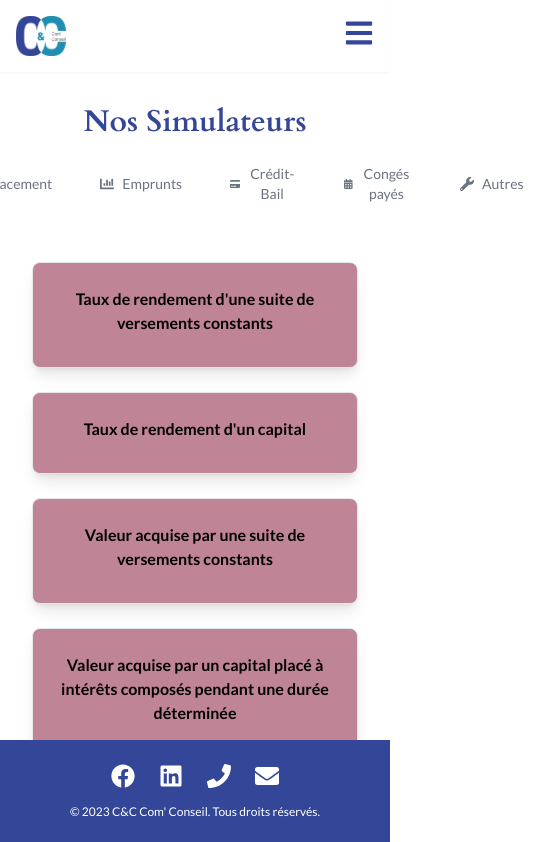
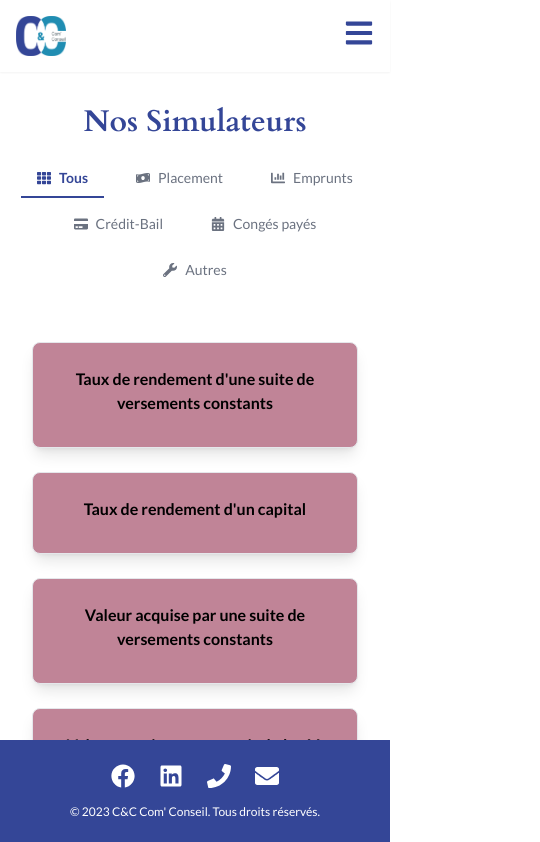
Before and after one commit to AntoineWtz/com-conseil, a React (Create React App) app: page /simulators in a window 390 px wide. Shown: the top 842 px of the page, 540 px wide, since content can reach past the window. Built offline with nearby package versions, Linux system fonts and the light colour scheme.

Commit message:
responsive Simulators navbar filtre

```diff
--- a/src/pages/Simulators.tsx
+++ b/src/pages/Simulators.tsx
@@ -52,11 +52,12 @@ const Simulators: React.FC = () => {
             <section className="mt-8">
                 <h2 className="text-3xl font-cardo text-[#344697] font-bold mb-4 text-center">Nos Simulateurs</h2>
                 <div className="flex justify-center mb-8">
+                    <div className="w-full sm:w-3/4 lg:w-1/2 flex flex-wrap justify-center">
                         {categories.map(category => (
                             <motion.button
                                 key={category}
                                 onClick={() => handleCategoryChange(category)}
-                            className={`px-4 py-2 mx-2 border-b-2 ${selectedCategory === category ? 'border-[#344697] text-[#344697] font-bold' : 'border-transparent text-gray-500'}`}
+                                className={`px-4 py-2 mx-2 my-1 border-b-2 ${selectedCategory === category ? 'border-[#344697] text-[#344697] font-bold' : 'border-transparent text-gray-500'}`}
                                 whileTap={{ scale: 0.95 }}
                                 transition={{ type: "spring", stiffness: 300 }}
                             >
@@ -66,6 +67,7 @@ const Simulators: React.FC = () => {
                                 </div>
                             </motion.button>
                         ))}
+                    </div>
                 </div>
                 <div className="w-11/12 md:w-4/5 mx-auto">
                     <AnimatePresence mode='wait'>
```
Lines whose indentation alone changed are shown as unchanged.
